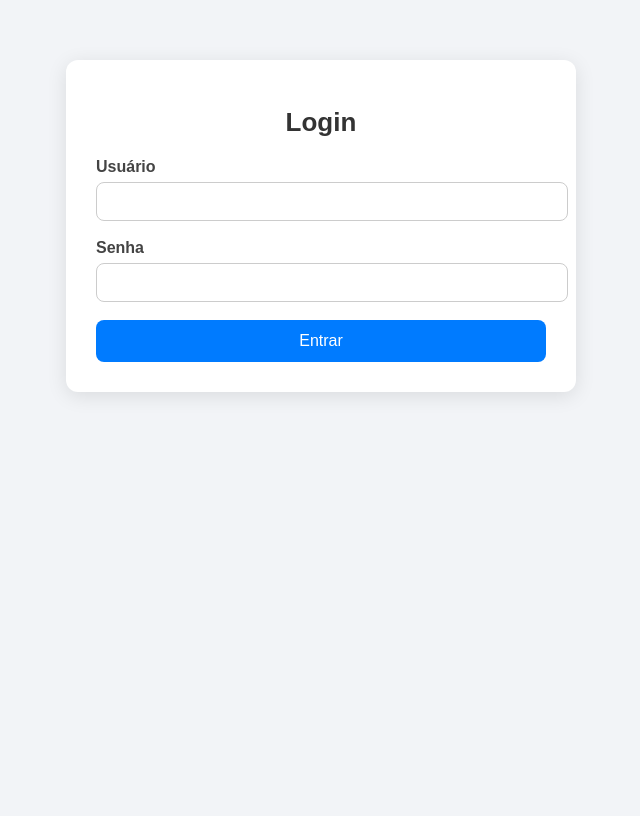
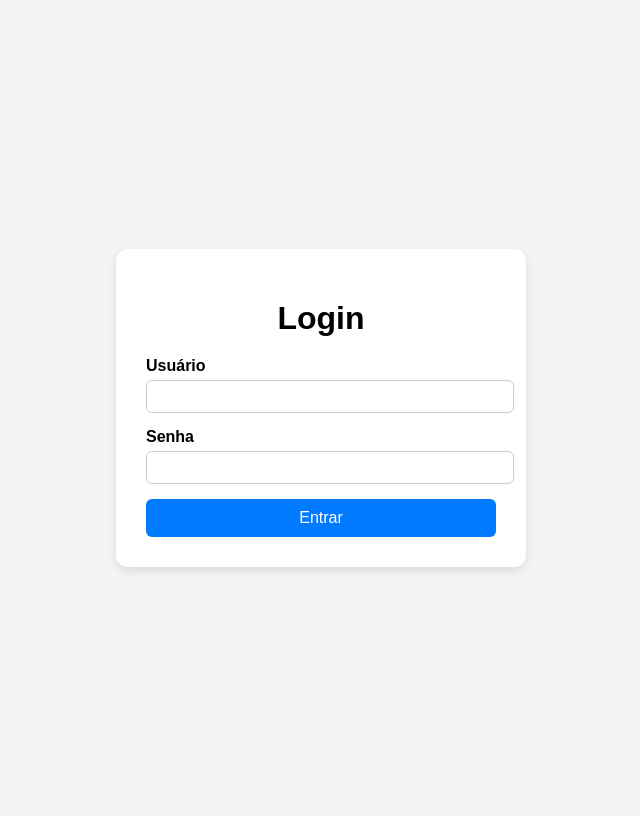
Before and after one commit to kaiquealencar/gerador_pdf, a Flask app: page /login in a window 1280 px wide. Shown: the whole page, without its empty margins (319-959 px from the left). Before the commit the page ends 396 px from the top, so only its background shows below. Run offline with Flask 3, Linux system fonts and the light colour scheme; parts of the project's set-up code (start-up, migrations or seed data) failed here and were passed over.

Commit message:
corrigindo login

```diff
--- a/app/app.py
+++ b/app/app.py
@@ -4,26 +4,45 @@ import os
 
 app = Flask(__name__)
 app.secret_key = "86de935e75aaf84e5199eacc2008ab2cbb32b362df82654d5c9c8a0317c81715"
+USUARIO = "admin"
+SENHA = "1234"
+
+@app.route("/")
+def index():
+    return redirect(url_for("login"))
 
 
+@app.route('/login', methods=['GET', 'POST'])
+def login():
+    erro = None
+    if request.method == 'POST':
+        usuario = request.form.get('usuario')
+        senha = request.form.get('senha')
+
+        if usuario == USUARIO and senha == SENHA:
+            return redirect(url_for('index'))
+        else:
+            erro = "Usuário ou senha incorretos"
+
+    return render_template('login.html', erro=erro)
+""""
 @app.route("/login", methods=["GET", "POST"])
 def login():
     if request.method == "POST":
         usuario = request.form.get("usuario")
         senha = request.form.get("senha")
 
-        if usuario == "admin" and senha == "admin123456789":
+        if usuario == "admin" and senha == "admin1234":
             session["usuario"] = usuario
             return redirect(url_for("home"))
-        else:
-            return render_template("login.html", erro="Usuário ou senha incorretos!")
+
+        return render_template("login.html", erro="Usuário ou senha incorretos!")
 
     return render_template("login.html")
-
-
+"""
 @app.route("/logout")
 def logout():
-    session.pop("usuario", None)
+    session.clear("usuario", None)
     return redirect(url_for("login"))
 
 def login_requerido(func):
@@ -38,6 +57,9 @@ def login_requerido(func):
 @app.route("/", methods=["GET"])
 @login_requerido
 def home():
+    if "usuario" not in session:
+        return redirect(url_for("login"))
+
     return render_template("index.html")
 
 
@@ -57,6 +79,8 @@ def gerar_pdf():
         as_attachment=True,
         download_name=os.path.basename(caminho_pdf)
     )
+
+
 if __name__ == "__main__":
     if not os.environ.get("RENDER"):
         app.run(debug=True)
--- a/app/static/style.css
+++ b/app/static/style.css
@@ -1,66 +1,59 @@
 body {
-    font-family: Arial, Helvetica, sans-serif;
-    background: #f2f4f7;
-    margin: 0;
-    padding: 0;
+    font-family: Arial, sans-serif;
+    background-color: #f4f4f4;
+    display: flex;
+    justify-content: center;
+    align-items: center;
+    height: 100vh;
 }
 
 .container {
-    max-width: 450px;
-    margin: 60px auto;
-    background: white;
+    background-color: #fff;
     padding: 30px;
     border-radius: 12px;
-    box-shadow: 0 4px 20px rgba(0,0,0,0.1);
+    box-shadow: 0 4px 10px rgba(0,0,0,0.1);
+    width: 350px;
     text-align: center;
 }
+
 h1 {
     margin-bottom: 20px;
-    font-size: 26px;
-    color: #333;
-}
-
-.form-card {
-    text-align: left;
 }
 
 .form-group {
-    margin-bottom: 18px;
+    margin-bottom: 15px;
+    text-align: left;
 }
 
 label {
     display: block;
+    margin-bottom: 5px;
     font-weight: bold;
-    color: #444;
-    margin-bottom: 6px;
 }
 
 input {
     width: 100%;
-    padding: 10px;
+    padding: 8px;
+    border-radius: 6px;
     border: 1px solid #ccc;
-    border-radius: 8px;
-    transition: 0.2s border-color;
-    font-size: 15px;
-}
-
-input:focus {
-    border-color: #007bff;
-    outline: none;
 }
 
 .btn {
     width: 100%;
-    padding: 12px;
-    background: #007bff;
-    color: white;
+    padding: 10px;
+    background-color: #007bff;
+    color: #fff;
     border: none;
-    border-radius: 8px;
+    border-radius: 6px;
+    cursor: pointer;
     font-size: 16px;
-    cursor: pointer;
-    transition: 0.2s;
 }
 
 .btn:hover {
-    background: #0056b3;
+    background-color: #0056b3;
 }
+
+.erro {
+    color: red;
+    margin-bottom: 15px;
+}
--- a/app/templates/index.html
+++ b/app/templates/index.html
@@ -7,6 +7,7 @@
     <link rel="stylesheet" href="/static/style.css">
 </head>
 <body>
+    <a href="{{ url_for('logout') }}" class="logout-btn">Sair</a>
     <div class="container">
         <h1>Gerar Holerite</h1>
 
--- a/app/templates/login.html
+++ b/app/templates/login.html
@@ -3,7 +3,7 @@
 <head>
     <meta charset="UTF-8">
     <title>Login</title>
-    <link rel="stylesheet" href="/static/style.css">
+    <link rel="stylesheet" href="{{ url_for('static', filename='style.css') }}">
 </head>
 <body>
 
@@ -11,10 +11,10 @@
     <h1>Login</h1>
 
     {% if erro %}
-            <p style="color: red;">{{ erro }}</p>
+        <p class="erro">{{ erro }}</p>
     {% endif %}
 
-        <form method="POST" class="form-card">
+    <form action="/login" method="POST" class="form-card">
         <div class="form-group">
             <label>Usuário</label>
             <input type="text" name="usuario" required>
```
Lines whose indentation alone changed are shown as unchanged.
